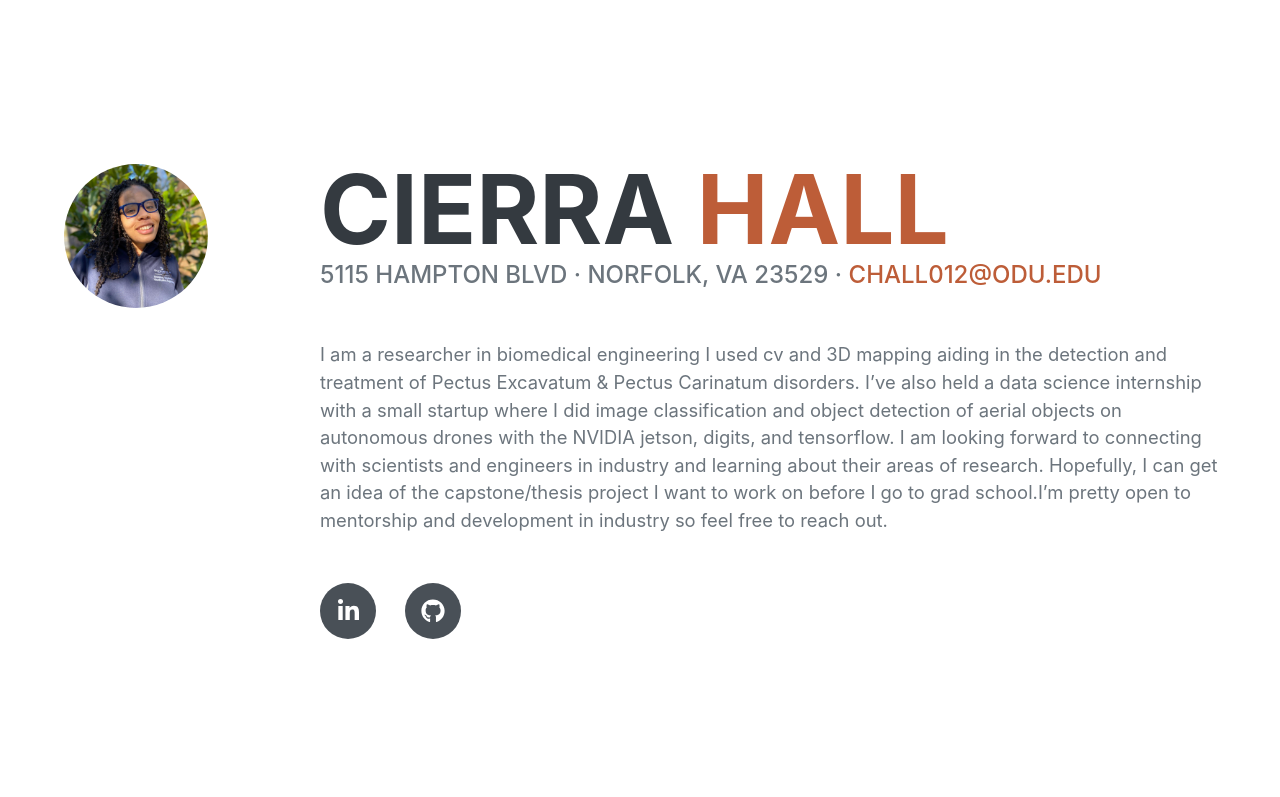
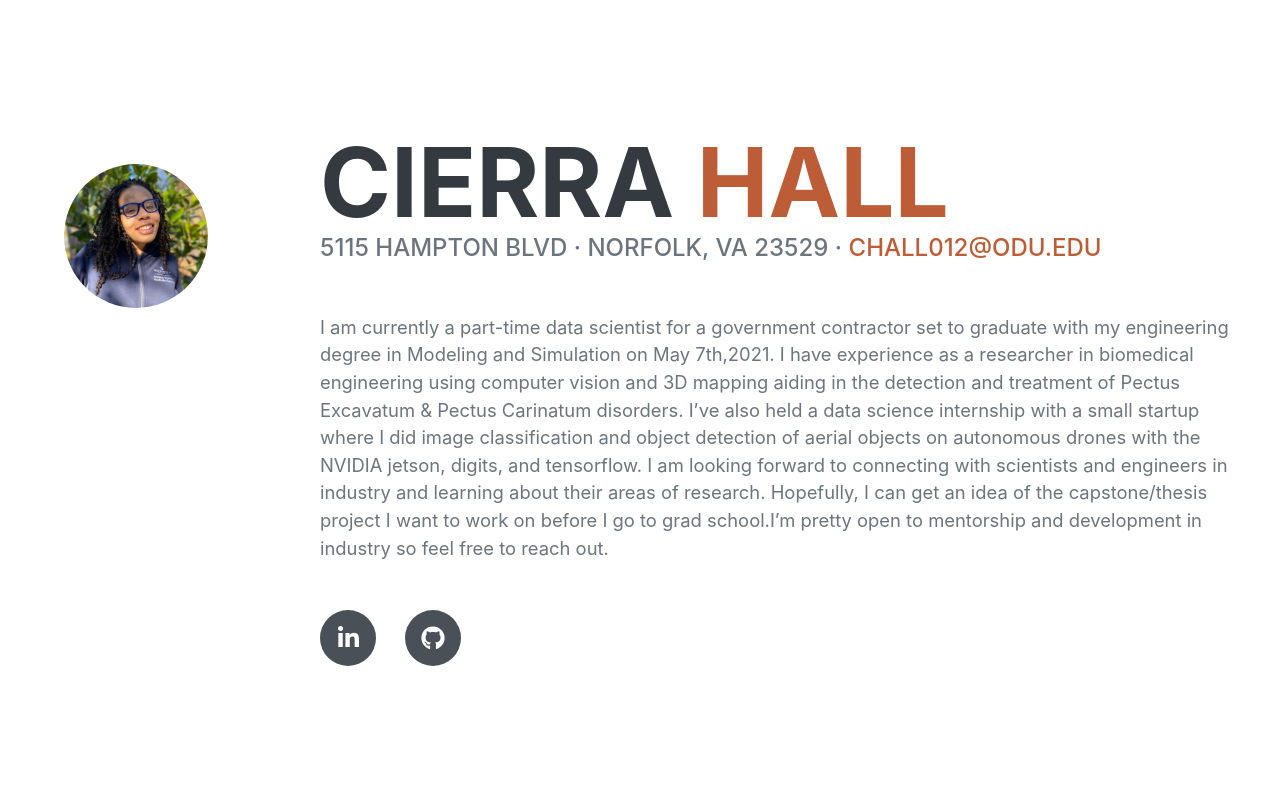
Before and after one commit to Chall88/Chall88.github.io, a plain HTML site: page index.html in a window 1280 px wide. Shown: the top 797 px of the page. Drawn offline with nearby package versions, Linux system fonts and the light colour scheme; a web font is replaced by a local one.

Commit message:
Update index.html

```diff
--- a/index.html
+++ b/index.html
@@ -49,7 +49,7 @@
                         5115 Hampton Blvd · Norfolk, VA 23529 ·
                         <a href="mailto:chall012@odu.edu">chall012@odu.edu</a>
                     </div>
-                    <p class="lead mb-5">I am a researcher in biomedical engineering I used cv and 3D mapping aiding in the detection and treatment of Pectus Excavatum & Pectus Carinatum disorders. I’ve also held a data science internship with a small startup where I did image classification and object detection of aerial objects on autonomous drones with the NVIDIA jetson, digits, and tensorflow. I am looking forward to connecting with scientists and engineers in industry and learning about their areas of research. Hopefully, I can get an idea of the capstone/thesis project I want to work on before I go to grad school.I’m pretty open to mentorship and development in industry so feel free to reach out.</p>
+                    <p class="lead mb-5">I am currently a part-time data scientist for a government contractor set to graduate with my engineering degree in Modeling and Simulation on May 7th,2021. I have experience as a researcher in biomedical engineering using computer vision and 3D mapping aiding in the detection and treatment of Pectus Excavatum & Pectus Carinatum disorders. I’ve also held a data science internship with a small startup where I did image classification and object detection of aerial objects on autonomous drones with the NVIDIA jetson, digits, and tensorflow. I am looking forward to connecting with scientists and engineers in industry and learning about their areas of research. Hopefully, I can get an idea of the capstone/thesis project I want to work on before I go to grad school.I’m pretty open to mentorship and development in industry so feel free to reach out.</p>
                     <div class="social-icons">
                         <a class="social-icon" href="https://www.linkedin.com/in/cierra-hall-51038b21/"><i class="fab fa-linkedin-in"></i></a>
                         <a class="social-icon" href="https://github.com/Chall88"><i class="fab fa-github"></i></a>
```
